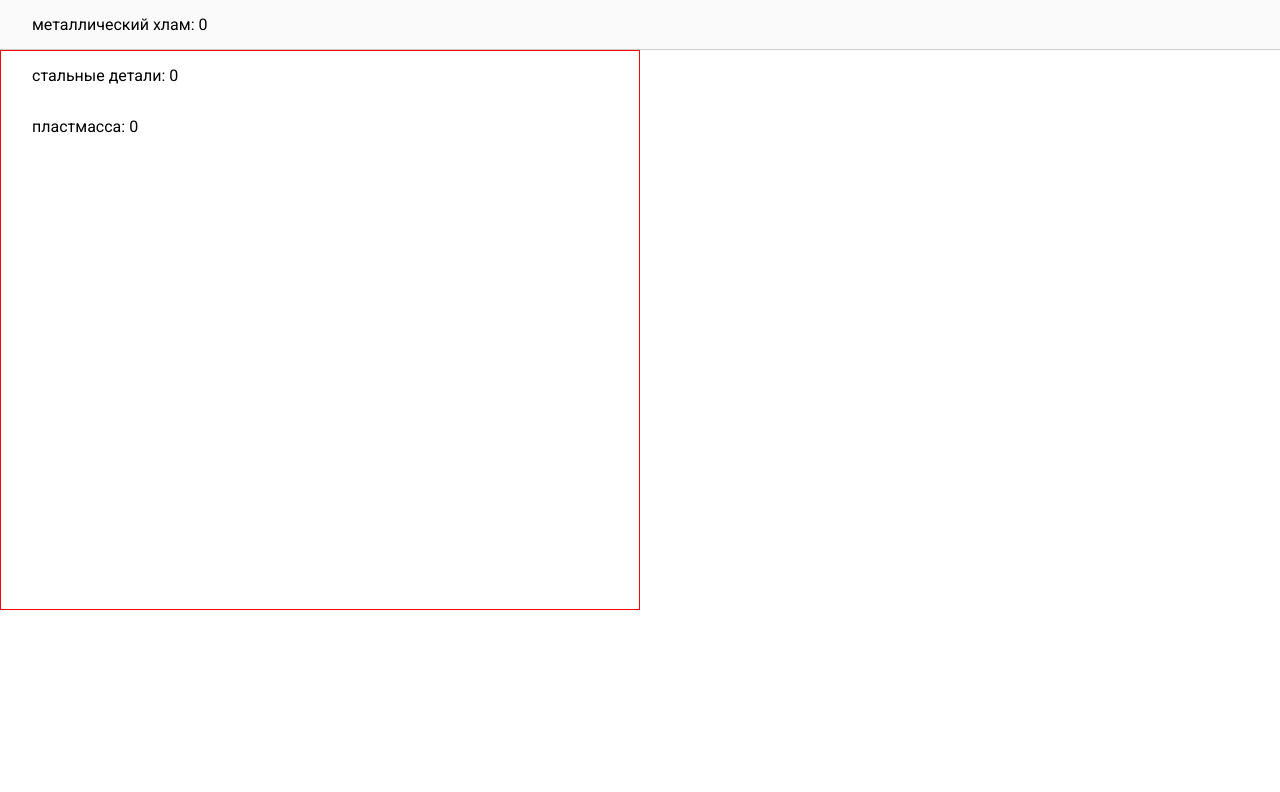
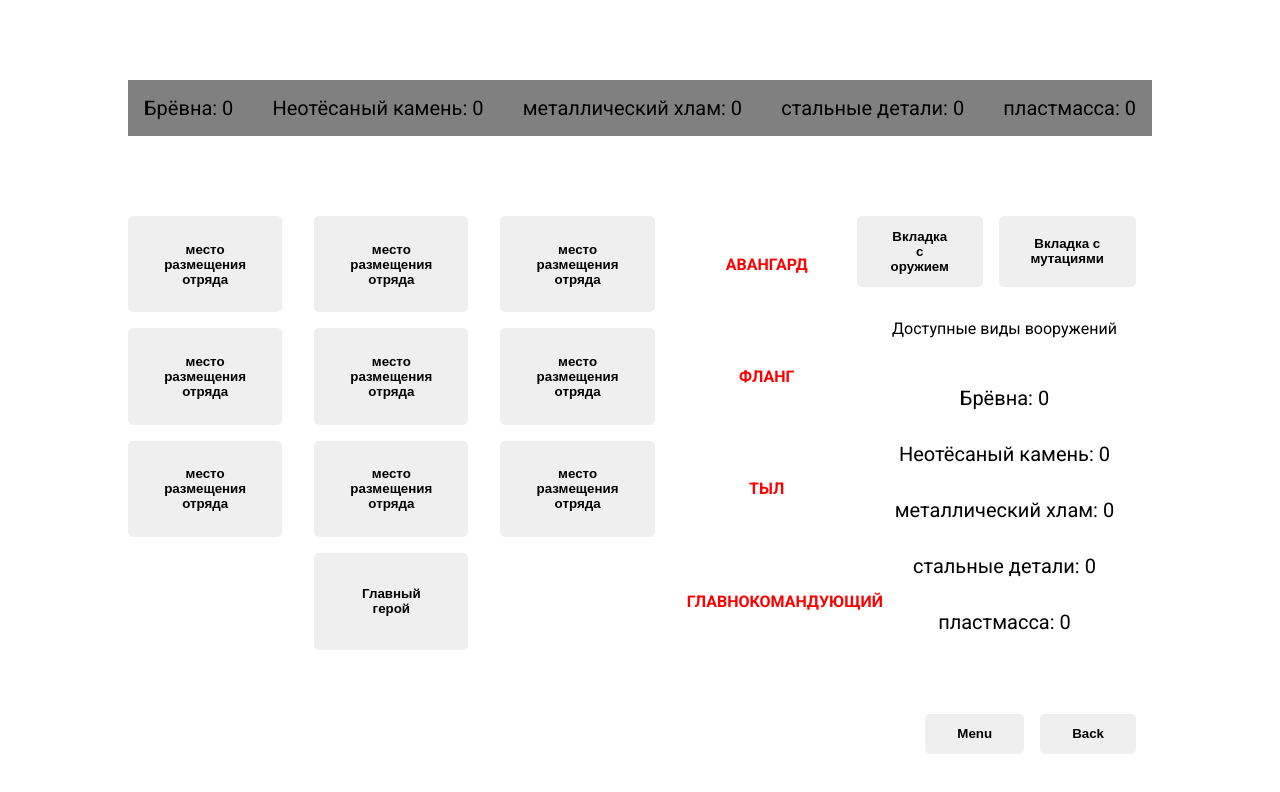
Before and after one commit to Vasmart24/practice-2024, a React (Vite) app in the folder Stranded/: page / in a window 1280 px wide. Shown: the top 792 px of the page. Built offline with nearby package versions, Linux system fonts and the light colour scheme.

Commit message:
add battleScreen with styles

```diff
--- a/Stranded/src/Game.jsx
+++ b/Stranded/src/Game.jsx
@@ -1,14 +1,21 @@
-import { useState } from "react";
-import GameScreen from "./screens/GameScreen/GameScreen.jsx";
-import Header from "./components/Header/Header.jsx";
+// import { useState } from "react";
+// import GameScreen from "./screens/GameScreen/GameScreen.jsx";
+// import Header from "./components/Header/Header.jsx";
+import BattleScreen from "./screens/BattleScreen/BattleScreen.jsx";
+
+// export default function Game() {
+//   const [screen, setScreen] = useState("start");
+
+//   return (
+//     <>
+//       <Header />
+//       <GameScreen active={screen} setScreen={setScreen} />
+//     </>
+//   );
+// }
 
 export default function Game() {
-  const [screen, setScreen] = useState("start");
-
-  return (
-    <>
-      <Header />
-      <GameScreen active={screen} setScreen={setScreen} />
-    </>
-  );
+  return(
+    <BattleScreen/>
+  )
 }
--- /dev/null
+++ b/Stranded/src/screens/BattleScreen/BattleScreen.css
@@ -0,0 +1,5 @@
+.battle-screen {
+  width: 80%;
+  margin-left: auto;
+  margin-right: auto;
+}
--- /dev/null
+++ b/Stranded/src/screens/BattleScreen/BattleScreen.jsx
@@ -0,0 +1,14 @@
+import BattleScreenHeader from "./BattlescreenHeader.jsx"
+import BattleScreenFooter from "./BattleScreenFooter.jsx"
+import BattleScreenMain from "./BattleScreenMain.jsx"
+import "./BattleScreen.css"
+
+export default function BattleScreen() {
+  return(
+    <div className="battle-screen">
+      <BattleScreenHeader/>
+      <BattleScreenMain/>
+      <BattleScreenFooter/>
+    </div>
+  )
+}
--- /dev/null
+++ b/Stranded/src/screens/BattleScreen/BattleScreenFooter.css
@@ -0,0 +1,5 @@
+.battleScreen_footer {
+  display: flex;
+  justify-content: right;
+  padding-top: 4em;
+}
--- /dev/null
+++ b/Stranded/src/screens/BattleScreen/BattleScreenFooter.jsx
@@ -0,0 +1,11 @@
+import Button from "../../components/Button/Button.jsx"
+import "./BattleScreenFooter.css"
+
+export default function BattleScreenFooter() {
+  return(
+    <div className="battleScreen_footer">
+      <Button>Menu</Button>
+      <Button>Back</Button>
+    </div>
+  )
+}
--- /dev/null
+++ b/Stranded/src/screens/BattleScreen/BattleScreenHeader.css
@@ -0,0 +1,18 @@
+.list {
+  display: inline-flex;
+  width: 100%;
+  flex-flow: row nowrap;
+  align-items: center;
+  align-content: space-between;
+  justify-content: space-between;
+  margin-bottom: 5em;
+  margin-top: 5em;
+  background-color: grey;
+  padding-left: 1em;
+  padding-right: 1em;
+}
+
+.list-item {
+  text-align: center;
+  font-size: 20px;
+}
--- /dev/null
+++ b/Stranded/src/screens/BattleScreen/BattleScreenMain.css
@@ -0,0 +1,54 @@
+.screen {
+  display: flex;
+}
+
+.newbutton {
+  font-weight: bolder;
+  color: red;
+}
+
+.main {
+    width: 100%;
+}
+
+.screen_item-span {
+  width: 20vh;
+  align-content: center;
+  text-align: center;
+}
+
+.grid {
+    display: grid;
+    grid-template-columns: repeat(4, 1fr);
+    grid-template-rows: repeat(4, 1fr);
+    justify-content: stretch;
+    align-items: stretch;
+    gap: 1em;
+  }
+
+  .grid_item {
+    border: 1px solid orange;
+    text-align: center;
+  }
+
+/* .grid_item-stranch {
+  grid-row-start: 4;
+  grid-column-start: 3;
+  grid-row-end: 4;
+  grid-column-end: 4;
+} */
+
+.weapon {
+    display: flex;
+}
+
+.weapon-list {
+  display: flex;
+  justify-content: center;
+}
+
+.center {
+    text-align: center;
+    padding-bottom: 2em;
+    padding-top: 2em;
+}
--- /dev/null
+++ b/Stranded/src/screens/BattleScreen/BattleScreenMain.jsx
@@ -0,0 +1,39 @@
+import Button from "../../components/Button/Button";
+import "./BattleScreenMain.css"
+import BattleScreenWeaponList from "./BattleScreenWeaponList";
+
+
+export default function BattleScreenMain() {
+  return(
+    <div className="screen main">
+        <div className="grid newbutton">
+            <Button className="newbutton">место размещения отряда</Button>
+            <Button className="newbutton">место размещения отряда</Button>
+            <Button className="newbutton">место размещения отряда</Button>
+            <span className="screen_item-span">АВАНГАРД</span>
+            <Button className="newbutton">место размещения отряда</Button>
+            <Button className="newbutton">место размещения отряда</Button>
+            <Button className="newbutton">место размещения отряда</Button>
+            <span className="screen_item-span">ФЛАНГ</span>
+            <Button className="newbutton">место размещения отряда</Button>
+            <Button className="newbutton">место размещения отряда</Button>
+            <Button className="newbutton">место размещения отряда</Button>
+            <span className="screen_item-span">ТЫЛ</span>
+            <div></div>
+            <Button className="grid_item-stranch">Главный герой</Button>
+            <div></div>
+            <span className="screen_item-span">ГЛАВНОКОМАНДУЮЩИЙ</span>
+        </div>
+        <div>
+          <div className="weapon">
+            <Button>Вкладка с оружием</Button>
+            <Button>Вкладка с мутациями</Button>
+          </div>
+        <div className="center">Доступные виды вооружений</div>
+        <div className="weapon-list">
+          <BattleScreenWeaponList></BattleScreenWeaponList>
+        </div>
+      </div>
+  </div>
+  )
+}
--- /dev/null
+++ b/Stranded/src/screens/BattleScreen/BattleScreenWeaponList.css
@@ -0,0 +1,3 @@
+.weapon_list {
+
+}
--- /dev/null
+++ b/Stranded/src/screens/BattleScreen/BattleScreenWeaponList.jsx
@@ -0,0 +1,16 @@
+import { baseResources } from "../../Data/headerData/materialsData";
+import "./BattleScreenWeaponList.css"
+
+export default function BattleScreenWeaponList() {
+  return(
+    <div>
+      <ul className="weapon_list">
+        {baseResources.map(({ key, name, count }) => {
+          return (
+            <p className="list-item" key={key}>{name}: {count}</p>
+          );
+        })}
+      </ul>
+    </div>
+  );
+}
--- /dev/null
+++ b/Stranded/src/screens/BattleScreen/BattlescreenHeader.jsx
@@ -0,0 +1,16 @@
+import { baseResources } from "../../Data/headerData/materialsData";
+import "./BattleScreenHeader.css"
+
+export default function BattleScreenHeader() {
+  return(
+    <div>
+      <ul className="list">
+        {baseResources.map(({ key, name, count }) => {
+          return (
+            <p className="list-item" key={key}>{name}: {count}</p>
+          );
+        })}
+      </ul>
+    </div>
+  );
+}
```
